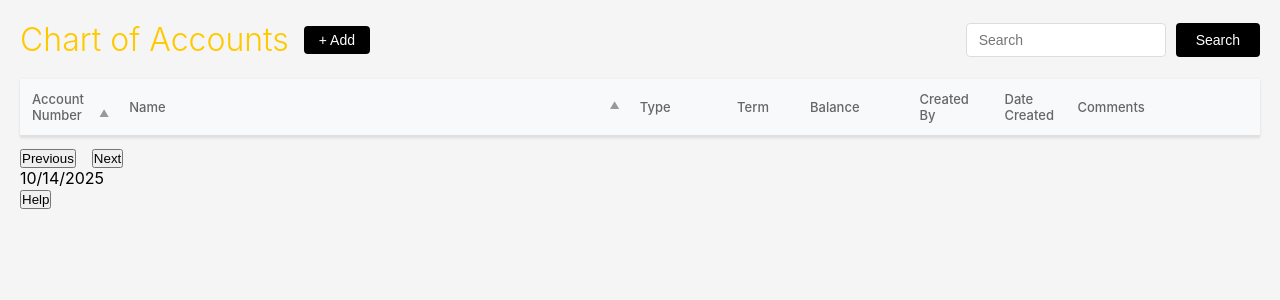
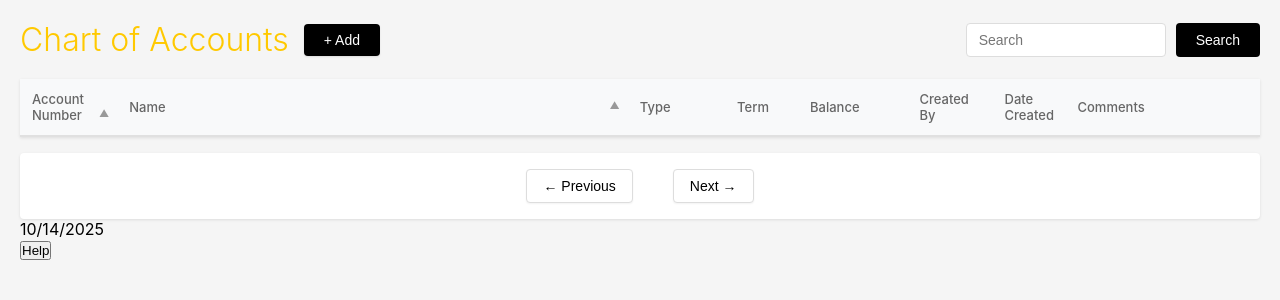
Before and after one commit to rami-elmostafa/FinKen, a Flask app: template templates/ChartOfAccounts.html in a window 1280 px wide. Shown: the top 300 px of the page. Run offline with Flask 3, Linux system fonts and the light colour scheme; the template is opened without the code that fills it, so the values that code supplies are empty.

Commit message:
Fix css for buttons

```diff
--- a/templates/ChartOfAccounts.html
+++ b/templates/ChartOfAccounts.html
@@ -67,27 +67,51 @@
     }
 
     .modal-actions .btn {
-      background: #eee;
+      background: white;
       border: 1px solid #ddd;
-      padding: 6px 15px;
+      padding: 8px 20px;
       border-radius: 4px;
       cursor: pointer;
       font-size: 14px;
+      font-weight: 500;
+      transition: all 0.2s ease;
+      box-shadow: 0 1px 2px rgba(0,0,0,0.05);
     }
-    .modal-actions .btn:hover { background: #e6e6e6; }
+
+    .modal-actions .btn:hover {
+      background: #f8f9fa;
+      border-color: #bbb;
+      box-shadow: 0 2px 4px rgba(0,0,0,0.1);
+      transform: translateY(-1px);
+    }
+
+    .modal-actions .btn:active {
+      transform: translateY(0);
+      box-shadow: 0 1px 2px rgba(0,0,0,0.05);
+    }
 
     .add-btn {
-      background-color:  #000000;
+      background-color: #000000;
       color: white;
       border: none;
-      padding: 6px 15px;
+      padding: 8px 20px;
       border-radius: 4px;
       cursor: pointer;
       font-size: 14px;
+      font-weight: 500;
+      transition: all 0.2s ease;
+      box-shadow: 0 1px 2px rgba(0,0,0,0.1);
     }
 
     .add-btn:hover {
-      background-color: #000000;
+      background-color: #333333;
+      box-shadow: 0 2px 4px rgba(0,0,0,0.2);
+      transform: translateY(-1px);
+    }
+
+    .add-btn:active {
+      transform: translateY(0);
+      box-shadow: 0 1px 2px rgba(0,0,0,0.1);
     }
 
     .search-box {
@@ -172,18 +196,28 @@
       text-decoration: underline;
     }
 
-    .edit-btn {
+    .edit-btn, .editBtn {
       background-color: #4a9eff;
       color: white;
       border: none;
-      padding: 6px 16px;
+      padding: 6px 12px;
       border-radius: 4px;
       cursor: pointer;
-      font-size: 13px;
+      font-size: 12px;
+      font-weight: 500;
+      transition: all 0.2s ease;
+      box-shadow: 0 1px 2px rgba(0,0,0,0.1);
     }
 
-    .edit-btn:hover {
+    .edit-btn:hover, .editBtn:hover {
       background-color: #3d8ce6;
+      box-shadow: 0 2px 4px rgba(0,0,0,0.15);
+      transform: translateY(-1px);
+    }
+
+    .edit-btn:active, .editBtn:active {
+      transform: translateY(0);
+      box-shadow: 0 1px 2px rgba(0,0,0,0.1);
     }
 
     .deactivateBtn {
@@ -193,11 +227,59 @@
       padding: 6px 12px;
       border-radius: 4px;
       cursor: pointer;
-      font-size: 13px;
+      font-size: 12px;
+      font-weight: 500;
+      transition: all 0.2s ease;
+      box-shadow: 0 1px 2px rgba(0,0,0,0.1);
     }
 
     .deactivateBtn:hover {
       background-color: #dd2222;
+      box-shadow: 0 2px 4px rgba(0,0,0,0.15);
+      transform: translateY(-1px);
+    }
+
+    .deactivateBtn:active {
+      transform: translateY(0);
+      box-shadow: 0 1px 2px rgba(0,0,0,0.1);
+    }
+
+    /* Pagination buttons */
+    .pagination .btn {
+      background: white;
+      border: 1px solid #ddd;
+      padding: 8px 16px;
+      border-radius: 4px;
+      cursor: pointer;
+      font-size: 14px;
+      font-weight: 500;
+      transition: all 0.2s ease;
+      box-shadow: 0 1px 2px rgba(0,0,0,0.05);
+    }
+
+    .pagination .btn:hover:not(:disabled) {
+      background: #f8f9fa;
+      border-color: #bbb;
+      box-shadow: 0 2px 4px rgba(0,0,0,0.1);
+      transform: translateY(-1px);
+    }
+
+    .pagination .btn:active:not(:disabled) {
+      transform: translateY(0);
+      box-shadow: 0 1px 2px rgba(0,0,0,0.05);
+    }
+
+    .pagination .btn:disabled {
+      background: #f5f5f5;
+      color: #999;
+      cursor: not-allowed;
+      opacity: 0.6;
+    }
+
+    #paginationInfo {
+      font-size: 14px;
+      color: #666;
+      padding: 0 8px;
     }
 
     /* col widths to match previous layout */
@@ -254,10 +336,10 @@
     <tbody></tbody>
   </table>
 
-  <div class="pagination" id="accountsPagination" style="margin-top:12px; display:flex; gap:8px; align-items:center">
-    <button id="prevPage" class="btn">Previous</button>
+  <div class="pagination" id="accountsPagination" style="margin-top:16px; display:flex; gap:12px; align-items:center; justify-content:center; background:white; padding:16px; border-radius:4px; box-shadow:0 1px 3px rgba(0,0,0,0.1)">
+    <button id="prevPage" class="btn">← Previous</button>
     <span id="paginationInfo"></span>
-    <button id="nextPage" class="btn">Next</button>
+    <button id="nextPage" class="btn">Next →</button>
   </div>
 
   <!-- Add/Edit modal (preserve existing form IDs) -->
```
